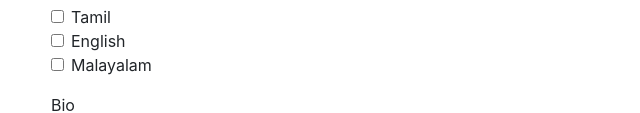
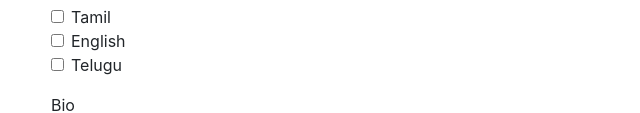
Before and after one commit to FabevyVel/bootstrap-practice, a website: page index.html in a window 1280 px wide. Shown: the part 695-808 px from the top of the page, 34-674 px from the left. Drawn offline with nearby package versions, Linux system fonts and the light colour scheme.

Commit message:
Fix language issue

```diff
--- a/index.html
+++ b/index.html
@@ -77,7 +77,7 @@
                         <div class="form-check">
                             <input class="form-check-input" type="checkbox" value="" id="defaultCheck1">
                             <label class="form-check-label" for="defaultCheck1">
-                              Malayalam
+                              Telugu
                             </label>
                         </div>
                     </div>
```
